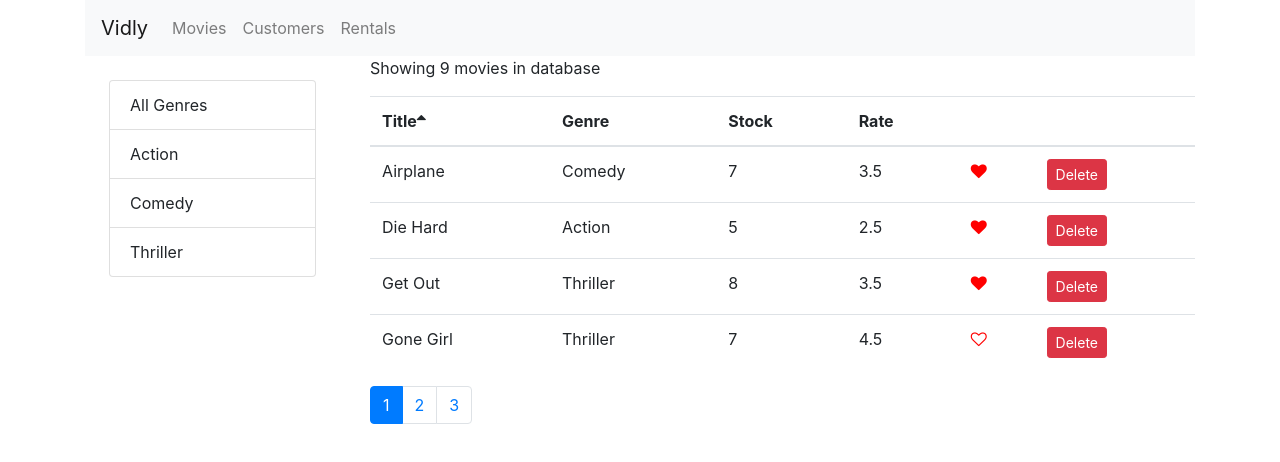
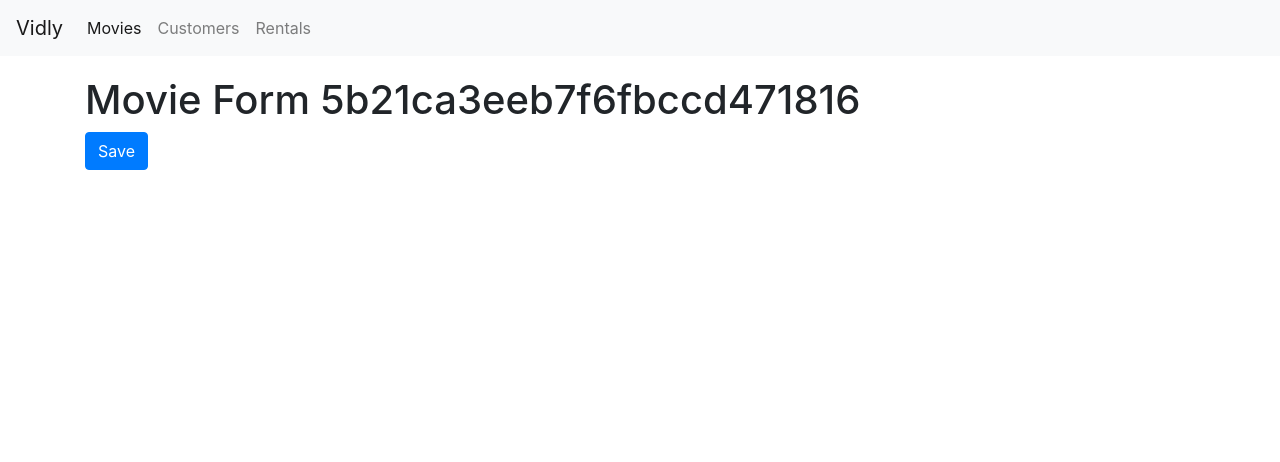
Before and after one commit to shivakanyal/movie-rental-webApp, a React (Create React App) app: page /movies/5b21ca3eeb7f6fbccd471816 in a window 1280 px wide. Shown: the top 462 px of the page. Built offline with nearby package versions, Linux system fonts and the light colour scheme.

Commit message:
Routing is added.

```diff
--- a/package.json
+++ b/package.json
@@ -6,10 +6,11 @@
     "bootstrap": "^4.6.0",
     "cra-template": "1.1.2",
     "font-awesome": "^4.7.0",
-    "lodash": "^4.17.10",
+    "lodash": "^4.17.21",
     "prop-types": "^15.6.2",
     "react": "^17.0.1",
     "react-dom": "^17.0.1",
+    "react-router-dom": "^4.3.1",
     "react-scripts": "4.0.3"
   },
   "scripts": {
--- a/src/App.js
+++ b/src/App.js
@@ -1,14 +1,30 @@
 import "./App.css";
 import "bootstrap/dist/css/bootstrap.css";
 import "font-awesome/css/font-awesome.css";
+import NavBar from "./components/navbar";
 import Movies from "./components/movies";
-import NavBar from "./components/navbar";
+import Customers from "./components/customers";
+import Rentals from "./components/rentals";
+import NotFound from "./components/notFound";
+import { Route, Switch, Redirect } from "react-router-dom";
+import React from "react";
+import MovieForm from "./components/movieForm";
 function App() {
   return (
-    <main className="container">
+    <React.Fragment>
       <NavBar />
-      <Movies />
-    </main>
+      <main className="container">
+        <Switch>
+          <Route path="/movies/:id" component={MovieForm} />
+          <Route path="/movies" component={Movies} />
+          <Route path="/customers" component={Customers} />
+          <Route path="/rentals" component={Rentals} />
+          <Redirect to="/movies" from="/" exact />
+          <Route path="/not-found" component={NotFound} />
+          <Redirect to="/not-found" />
+        </Switch>
+      </main>
+    </React.Fragment>
   );
 }
 
--- a/src/components/common/tableBody.jsx
+++ b/src/components/common/tableBody.jsx
@@ -17,6 +17,7 @@
           <tr key={item._id}>
             {columns.map((column) => (
               <td key={this.createKey(item, column)}>
+                {console.log(item, column)}
                 {this.renderCell(item, column)}
               </td>
             ))}
--- /dev/null
+++ b/src/components/customers.jsx
@@ -0,0 +1,6 @@
+import React from "react";
+const Customers = () => {
+  return <h1>Customers</h1>;
+};
+
+export default Customers;
--- /dev/null
+++ b/src/components/movieForm.jsx
@@ -0,0 +1,16 @@
+import React from "react";
+const MovieForm = ({ match, history }) => {
+  return (
+    <div>
+      <h1>Movie Form {match.params.id}</h1>
+      <button
+        className="btn btn-primary"
+        onClick={() => history.push("/movies")}
+      >
+        Save
+      </button>
+    </div>
+  );
+};
+
+export default MovieForm;
--- a/src/components/moviesList.jsx
+++ b/src/components/moviesList.jsx
@@ -1,9 +1,16 @@
 import React, { Component } from "react";
 import Like from "./common/like";
 import Table from "./common/table";
+import { Link } from "react-router-dom";
 class MoviesList extends Component {
   columns = [
-    { path: "title", label: "Title" },
+    {
+      path: "title",
+      label: "Title",
+      content: (movie) => (
+        <Link to={`/movies/${movie._id}`}>{movie.title}</Link>
+      ),
+    },
     { path: "genre.name", label: "Genre" },
     { path: "numberInStock", label: "Stock" },
     { path: "dailyRentalRate", label: "Rate" },
--- a/src/components/navbar.jsx
+++ b/src/components/navbar.jsx
@@ -1,28 +1,23 @@
 import React from "react";
+import { Link, NavLink } from "react-router-dom";
 
 const NavBar = () => {
   return (
     <nav class="navbar navbar-expand-lg navbar-light bg-light">
-      <a class="navbar-brand" href="#">
+      <Link class="navbar-brand" to="/">
         Vidly
-      </a>
+      </Link>
       <div class="collapse navbar-collapse" id="navbarNav">
         <ul class="navbar-nav">
-          <li class="nav-item">
-            <a class="nav-link" href="#">
-              Movies
-            </a>
-          </li>
-          <li class="nav-item">
-            <a class="nav-link" href="#">
-              Customers
-            </a>
-          </li>
-          <li class="nav-item">
-            <a class="nav-link " href="#">
-              Rentals
-            </a>
-          </li>
+          <NavLink className="nav-item nav-link" to="/movies">
+            Movies
+          </NavLink>
+          <NavLink className="nav-item nav-link" to="/customers">
+            Customers
+          </NavLink>
+          <NavLink className="nav-item nav-link" to="/rentals">
+            Rentals
+          </NavLink>
         </ul>
       </div>
     </nav>
--- /dev/null
+++ b/src/components/notFound.jsx
@@ -0,0 +1,6 @@
+import React from "react";
+const NotFound = () => {
+  return <h1>Not found</h1>;
+};
+
+export default NotFound;
--- /dev/null
+++ b/src/components/rentals.jsx
@@ -0,0 +1,6 @@
+import React from "react";
+const Rentals = () => {
+  return <h1>Rentals</h1>;
+};
+
+export default Rentals;
--- a/src/index.css
+++ b/src/index.css
@@ -11,6 +11,9 @@
   font-family: source-code-pro, Menlo, Monaco, Consolas, "Courier New",
     monospace;
 }
+.navbar {
+  margin-bottom: 20px;
+}
 .clickable {
   cursor: pointer;
 }
```
Also changed, not shown: src/index.js (+10 -8 lines), 1 other file (tests, documents, lock files or other folders).
